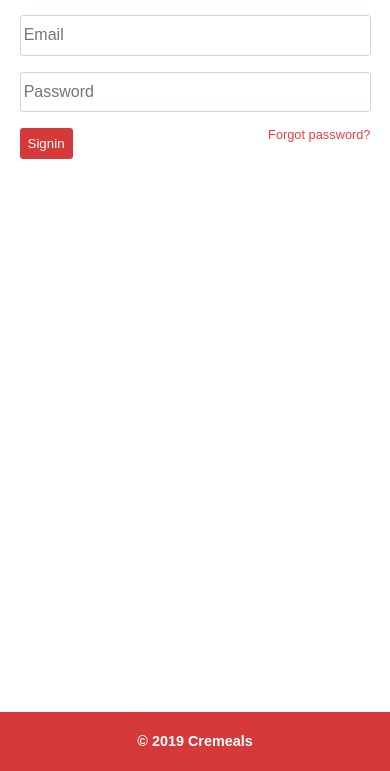
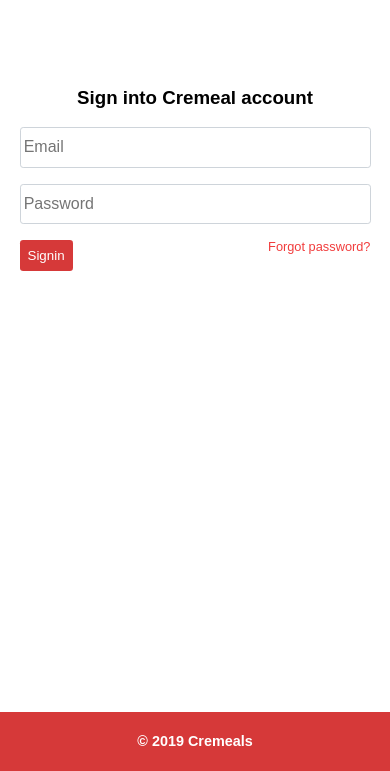
Before and after one commit to codexempire/meal-book, a plain HTML site: page ui/login.html in a window 390 px wide. Shown: the part 73-844 px from the top of the page. Drawn offline with Linux system fonts and the light colour scheme.

Commit message:
correction of ui flaw

```diff
--- a/ui/login.html
+++ b/ui/login.html
@@ -17,7 +17,7 @@
       </header>
       <!signin form!>
       <div class="body">
-        <h3 class="full-flex-length text-center down">Sign into Cremeal account</h3>
+        <h3 class="full-flex-length text-center downer">Sign into Cremeal account</h3>
         <form action="" class="half-flex-length flex-length-move-2">
           <div class="form_controller">
             <input type="email" placeholder="Email" class="control">
--- a/ui/sheets/css/main.css
+++ b/ui/sheets/css/main.css
@@ -308,11 +308,11 @@
     margin-top: 10rem;
   }
 }
-@media (max-width: 767px) {
+/*@media (max-width: 767px) {
   .large {
     display: none;
   }
-}
+}*/
 
 .control {
   display: flex;
@@ -340,6 +340,9 @@
     margin-bottom: 0.8rem;
     transition: 0.3s;
     width: 45%;
+  }
+  .downer {
+    margin-top: 10rem;
   }
 }
 
```
Also changed, not shown: ui/signup.html (+1 -1 lines).
